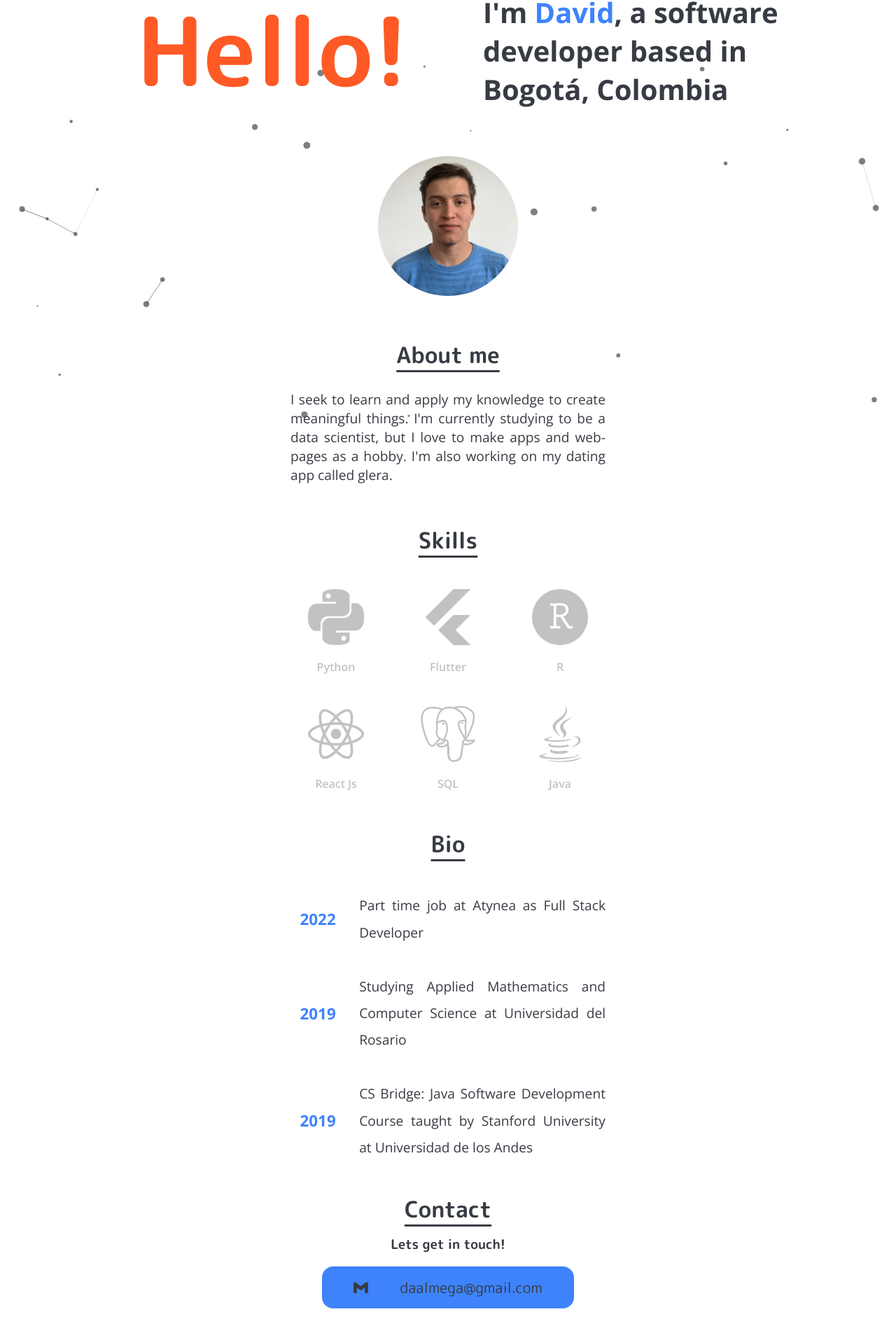
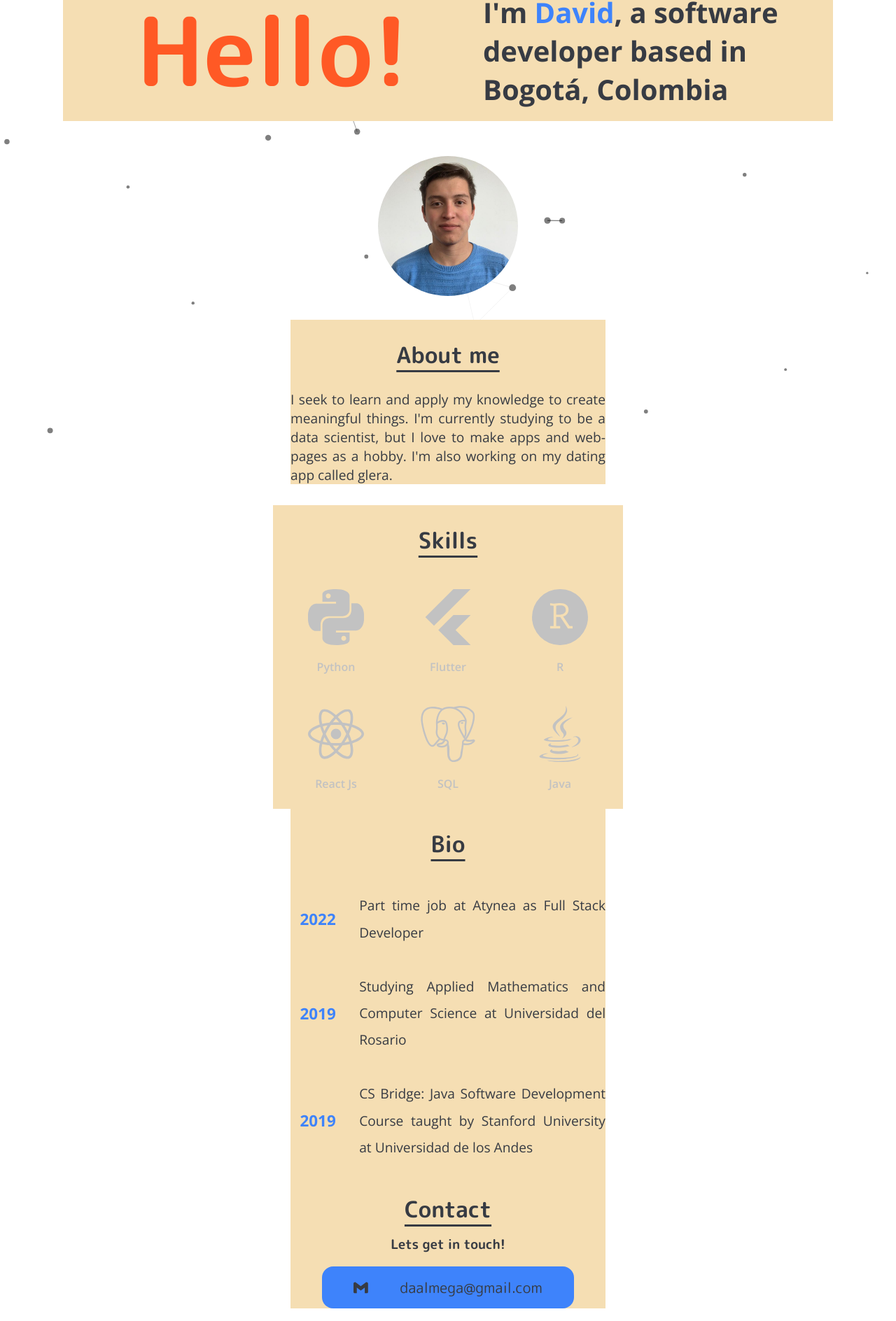
Before and after one commit to sleepypower/sleepypower.github.io, a React (Create React App) app: page / in a window 1280 px wide. Shown: the part 129-2017 px from the top of the page at 70% size. Built offline with nearby package versions, Linux system fonts and the light colour scheme.

Commit message:
update visuals

```diff
--- a/src/Components/Pages/Home/Home.css
+++ b/src/Components/Pages/Home/Home.css
@@ -12,6 +12,10 @@
 .home-underline {
   text-decoration: underline;
   text-underline-offset: 10px;
+}
+
+.home-background {
+  background-color: wheat;
 }
 
 /* Title*/
--- a/src/Components/Pages/Home/Home.js
+++ b/src/Components/Pages/Home/Home.js
@@ -14,7 +14,7 @@ const Home = () => {
 
 
             {/* Title */}
-            <div className='home-title-container font-open-sans'>
+            <div className='home-title-container font-open-sans home-background'>
                 <h1 className='font-m-plus-rounded home-title-text' >
                     Hello!
                 </h1>
@@ -27,7 +27,7 @@ const Home = () => {
                 <img src='./profilePicture.jpeg'></img>
             </div>
             {/* About Me */}
-            <div className='home-aboutme-container font-open-sans '>
+            <div className='home-aboutme-container font-open-sans home-background'>
                 <h2 className='font-m-plus-rounded home-underline home-underline home-underline'>
                     About me
                 </h2>
@@ -40,7 +40,7 @@ const Home = () => {
             </div>
 
             {/* Tools */}
-            <div className='home-tools-container font-open-sans'>
+            <div className='home-tools-container font-open-sans home-background'>
                 <h2 className='font-m-plus-rounded home-underline'>
                     Skills
                 </h2>
@@ -59,7 +59,7 @@ const Home = () => {
             </div>
 
             {/* Bio */}
-            <div className='home-bio-container font-open-sans'>
+            <div className='home-bio-container font-open-sans home-background'>
                 <h2 className='font-m-plus-rounded home-underline'>
                     Bio
                 </h2>
@@ -85,7 +85,7 @@ const Home = () => {
             </div> */}
 
             {/* Contact */}
-            <div className='home-contact-container font-open-sans'>
+            <div className='home-contact-container font-open-sans home-background'>
                 <h2 className='font-m-plus-rounded home-underline'>
                     Contact
                 </h2>
@@ -96,7 +96,7 @@ const Home = () => {
             </div>
 
             {/* Social Media */}
-            <div className='home-socialmedia-container'>
+            <div className='home-socialmedia-container home-background'>
                 <a href='https://www.linkedin.com/in/david-mel%C3%A9ndez-439901204/' target="_blank"><SiLinkedin size={30} /></a>
                 <a href='https://github.com/sleepypower/' target="_blank"><SiGithub size={30} /></a>
             </div>
--- a/src/Components/Pages/Projects/Projects.js
+++ b/src/Components/Pages/Projects/Projects.js
@@ -39,7 +39,7 @@ const Projects = () => {
                 {/* Current Projects */}
                 <div>
 
-                    <div className='projects-personal-container font-open-sans '>
+                    <div className='projects-personal-container font-open-sans home-background'>
                         <h2 className='font-m-plus-rounded home-underline'>
                             Current Projects
                         </h2>
@@ -89,7 +89,7 @@ const Projects = () => {
                 {/* Finished* Projects */}
                 <div>
 
-                    <div className='projects-personal-container font-open-sans '>
+                    <div className='projects-personal-container font-open-sans home-background'>
                         <h2 className='font-m-plus-rounded home-underline'>
                             Finished*  Projects
                         </h2>
@@ -141,7 +141,7 @@ const Projects = () => {
                 {/* Courses */}
                 <div>
 
-                    <div className='projects-personal-container font-open-sans '>
+                    <div className='projects-personal-container font-open-sans home-background'>
                         <h2 className='font-m-plus-rounded home-underline'>
                             Courses
                         </h2>
@@ -157,21 +157,21 @@ const Projects = () => {
                         itemClass='carousel-container-item'>
                         <div>
                             <ProjectItem
-                                body_text='Zao shang hao'
+                                body_text='Placeholder'
                                 title='Med Project'
                                 img_url={'https://images.ecestaticos.com/Bosqgwi-bRoiiu2s89AjrlamxUE=/0x70:1716x1040/1338x751/filters:fill(white):format(jpg)/f.elconfidencial.com%2Foriginal%2F8db%2F8b6%2Faa5%2F8db8b6aa54b585253e15f79a68447aeb.jpg'}
                                 project_url={'https://github.com/sleepypower/proyecto_medico'} />
                         </div>
                         <div>
                             <ProjectItem
-                                body_text='Zao shang hao'
+                                body_text='Placeholder'
                                 title='Med Project'
                                 img_url={'https://images.ecestaticos.com/Bosqgwi-bRoiiu2s89AjrlamxUE=/0x70:1716x1040/1338x751/filters:fill(white):format(jpg)/f.elconfidencial.com%2Foriginal%2F8db%2F8b6%2Faa5%2F8db8b6aa54b585253e15f79a68447aeb.jpg'}
                                 project_url={'https://github.com/sleepypower/proyecto_medico'} />
                         </div>
                         <div>
                             <ProjectItem
-                                body_text='Zao shang hao'
+                                body_text='Placeholder'
                                 title='Med Project'
                                 img_url={'https://images.ecestaticos.com/Bosqgwi-bRoiiu2s89AjrlamxUE=/0x70:1716x1040/1338x751/filters:fill(white):format(jpg)/f.elconfidencial.com%2Foriginal%2F8db%2F8b6%2Faa5%2F8db8b6aa54b585253e15f79a68447aeb.jpg'}
                                 project_url={'https://github.com/sleepypower/proyecto_medico'} />
--- a/src/Components/Pages/Skills/Skills.css
+++ b/src/Components/Pages/Skills/Skills.css
@@ -6,7 +6,6 @@
   flex-direction: column;
   flex-basis: auto;
   align-items: flex-start;
-  background-color: #f7f7f7;
 }
 
 .skills-title {
--- a/src/Components/Pages/Skills/Skills.js
+++ b/src/Components/Pages/Skills/Skills.js
@@ -5,10 +5,10 @@ const Skills = () => {
     return (
         <div className='skills-container'>
 
-            <h1 className='skills-title font-m-plus-rounded'>Skills</h1>
+            <h1 className='skills-title font-m-plus-rounded '>Skills</h1>
             {/* Python */}
-            <div className='home-aboutme-container font-open-sans' id='python'>
-                <h2 className='font-m-plus-rounded'>
+            <div className='home-aboutme-container font-open-sans home-background' id='python'>
+                <h2 className='font-m-plus-rounded '>
                     Python
                 </h2>
                 <p>
@@ -24,7 +24,7 @@ const Skills = () => {
             </div>
 
             {/* Flutter */}
-            <div className='home-aboutme-container font-open-sans' id='flutter'>
+            <div className='home-aboutme-container font-open-sans home-background' id='flutter'>
                 <h2 className='font-m-plus-rounded'>
                     Flutter
                 </h2>
@@ -36,7 +36,7 @@ const Skills = () => {
             </div>
 
             {/* R */}
-            <div className='home-aboutme-container font-open-sans' id='r'>
+            <div className='home-aboutme-container font-open-sans home-background' id='r'>
                 <h2 className='font-m-plus-rounded'>
                     R
                 </h2>
@@ -55,7 +55,7 @@ const Skills = () => {
             </div>
 
             {/* React Js */}
-            <div className='home-aboutme-container font-open-sans' id='reactjs'>
+            <div className='home-aboutme-container font-open-sans home-background' id='reactjs'>
                 <h2 className='font-m-plus-rounded'>
                     React Js
                 </h2>
@@ -67,7 +67,7 @@ const Skills = () => {
             </div>
 
             {/* SQL */}
-            <div className='home-aboutme-container font-open-sans' id='sql'>
+            <div className='home-aboutme-container font-open-sans home-background' id='sql'>
                 <h2 className='font-m-plus-rounded'>
                     SQL
                 </h2>
@@ -79,7 +79,7 @@ const Skills = () => {
             </div>
 
             {/* C++ */}
-            <div className='home-aboutme-container font-open-sans' id='cpp'>
+            <div className='home-aboutme-container font-open-sans home-background' id='cpp'>
                 <h2 className='font-m-plus-rounded'>
                     C++
                 </h2>
@@ -91,7 +91,7 @@ const Skills = () => {
             </div>
 
             {/* Java */}
-            <div className='home-aboutme-container font-open-sans' id='java'>
+            <div className='home-aboutme-container font-open-sans home-background' id='java'>
                 <h2 className='font-m-plus-rounded'>
                     Java
                 </h2>
--- a/src/Components/particlesConfig.js
+++ b/src/Components/particlesConfig.js
@@ -21,7 +21,7 @@ const particlesConfig = {
                 default: "bounce",
             },
             random: false,
-            speed: 6,
+            speed: 1.5,
             straight: false,
         },
         number: {
```
